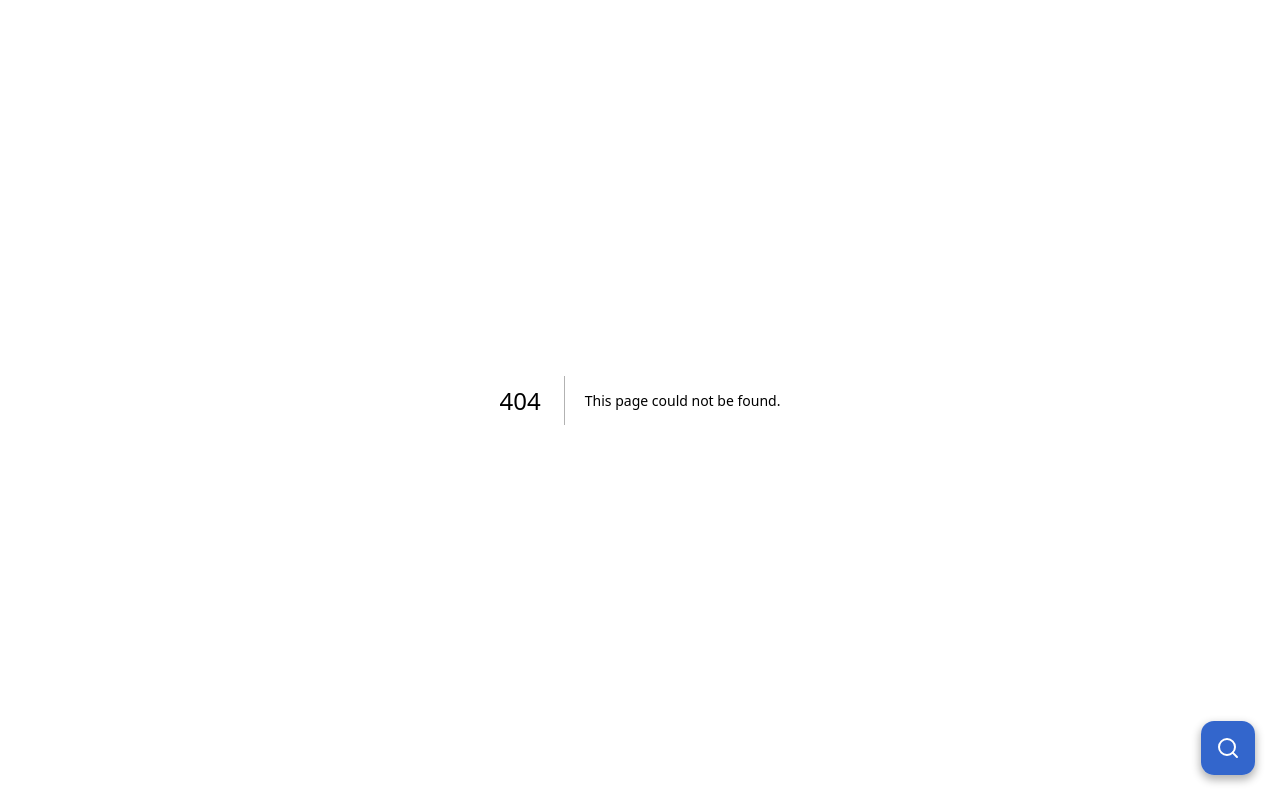
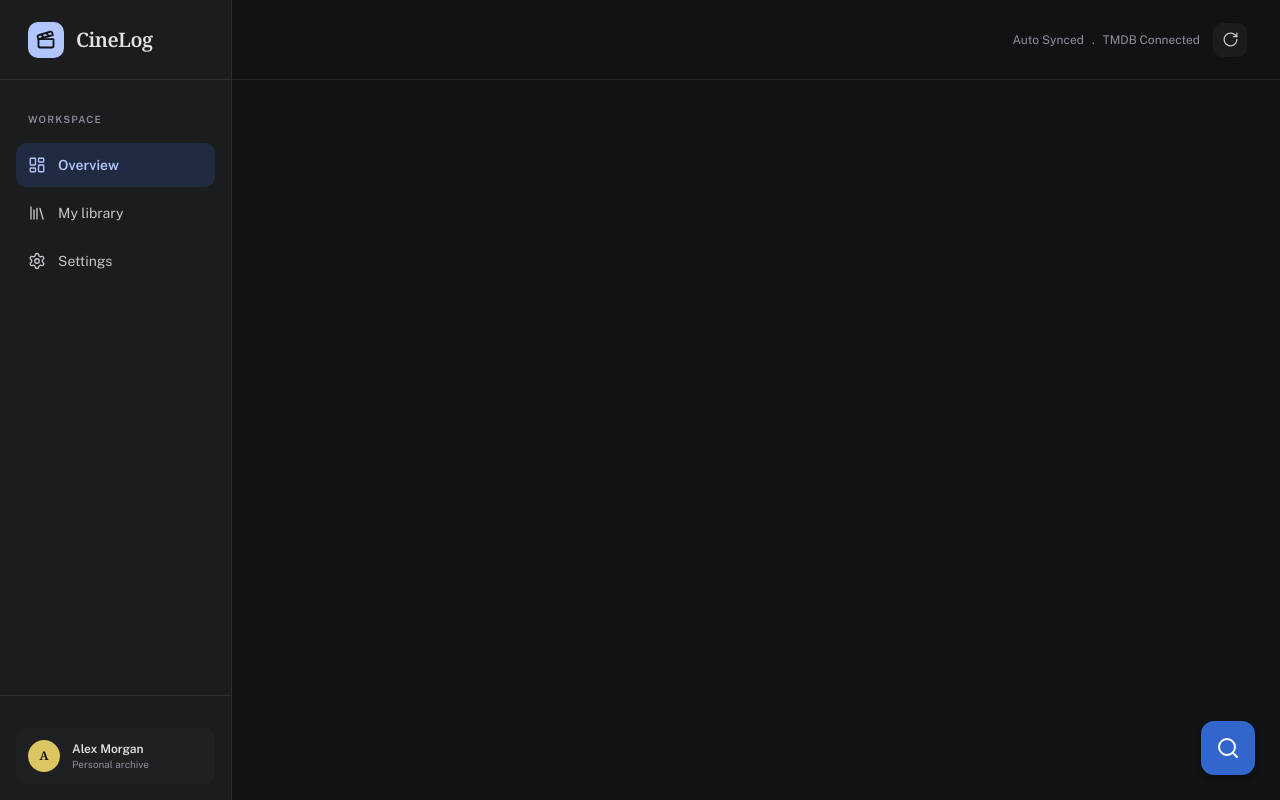
Before and after one commit to ajs-codes/cinelog, a Next.js app: page /library in a window 1280 px wide. Before the commit this address had no page. Built offline with nearby package versions, Linux system fonts and the light colour scheme.

Commit message:
add appshell for default layout structure

```diff
--- /dev/null
+++ b/src/app/library/page.tsx
@@ -0,0 +1,9 @@
+import { AppShell } from "@/components/custom/app-shell";
+
+export default function LibraryPage() {
+  return (
+    <AppShell>
+      <main />
+    </AppShell>
+  );
+}
--- a/src/app/page.tsx
+++ b/src/app/page.tsx
@@ -1,8 +1,7 @@
 "use client";
 
 import { MovieCard, type MovieCardData } from "@/components/custom/movie-card";
-import { Navbar } from "@/components/custom/navbar";
-import { Sidebar } from "@/components/custom/sidebar";
+import { AppShell } from "@/components/custom/app-shell";
 import { UserStats } from "@/components/custom/user-stats";
 
 const posterImages = [
@@ -53,10 +52,7 @@ const continuing: MovieCardData[] = [
 
 export default function Home() {
   return (
-    <div className="flex min-h-screen bg-surface text-on-surface">
-      <Sidebar />
-      <div className="min-w-0 flex-1">
-        <Navbar />
+    <AppShell>
       <main className="mx-auto flex w-full max-w-[1720px] flex-col gap-9 px-5 py-10 sm:px-8 lg:py-14">
         <section className="flex flex-col gap-2 sm:flex-row sm:items-end sm:justify-between">
           <div>
@@ -96,8 +92,7 @@ export default function Home() {
           movies={continuing}
         />
       </main>
-      </div>
-    </div>
+    </AppShell>
   );
 }
 
--- /dev/null
+++ b/src/app/settings/page.tsx
@@ -0,0 +1,9 @@
+import { AppShell } from "@/components/custom/app-shell";
+
+export default function SettingsPage() {
+  return (
+    <AppShell>
+      <main />
+    </AppShell>
+  );
+}
--- /dev/null
+++ b/src/components/custom/app-shell.tsx
@@ -0,0 +1,16 @@
+import type { ReactNode } from "react";
+
+import { Navbar } from "@/components/custom/navbar";
+import { Sidebar } from "@/components/custom/sidebar";
+
+export function AppShell({ children }: { children: ReactNode }) {
+  return (
+    <div className="flex min-h-screen bg-surface text-on-surface">
+      <Sidebar />
+      <div className="min-w-0 flex-1">
+        <Navbar />
+        {children}
+      </div>
+    </div>
+  );
+}
--- a/src/components/custom/movie-card.tsx
+++ b/src/components/custom/movie-card.tsx
@@ -1,5 +1,4 @@
 import Image from "next/image";
-
 import { Card, CardContent, CardFooter } from "@/components/ui/card";
 import { Progress } from "@/components/ui/progress";
 
```
Lines whose indentation alone changed are shown as unchanged.
